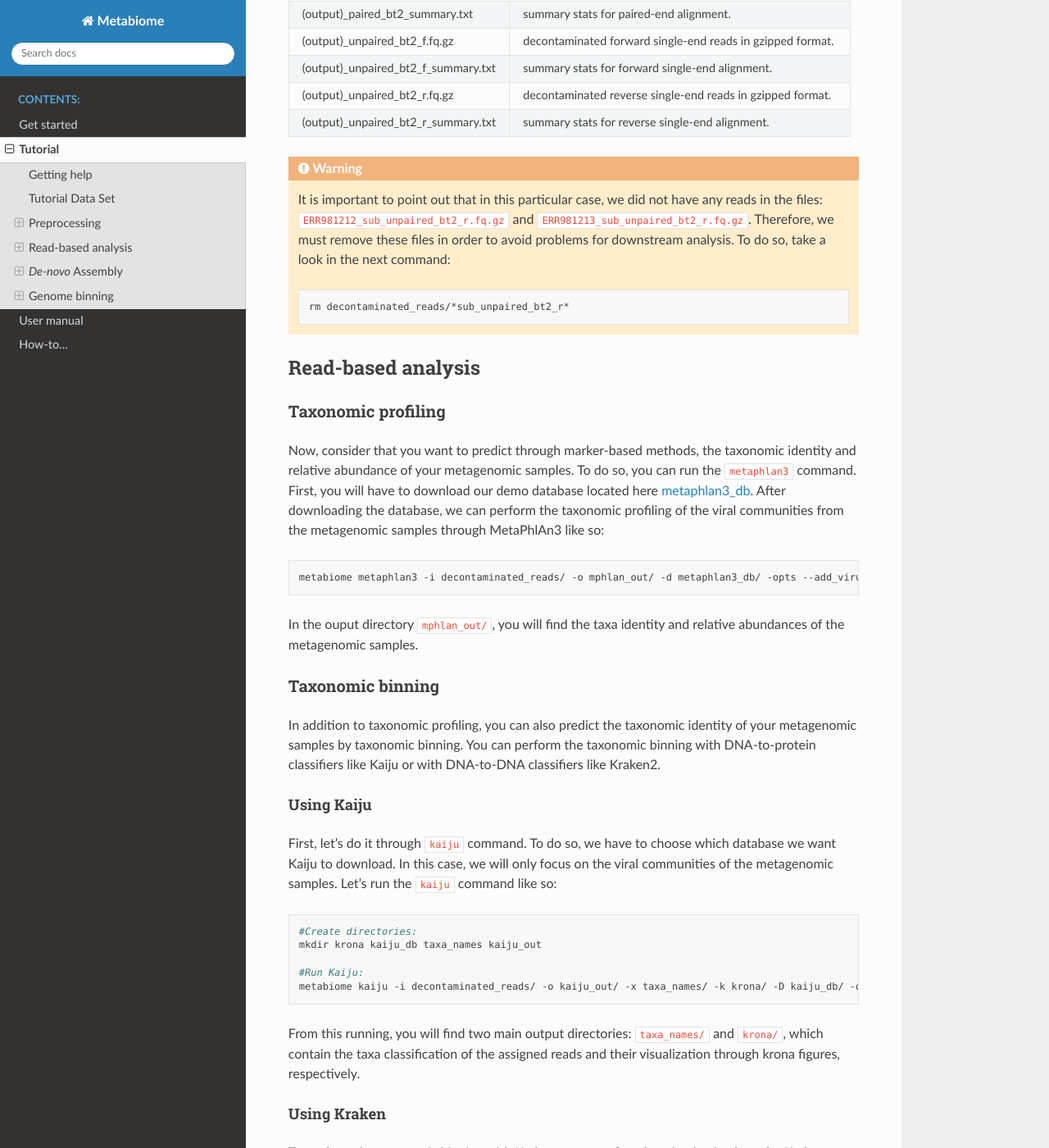
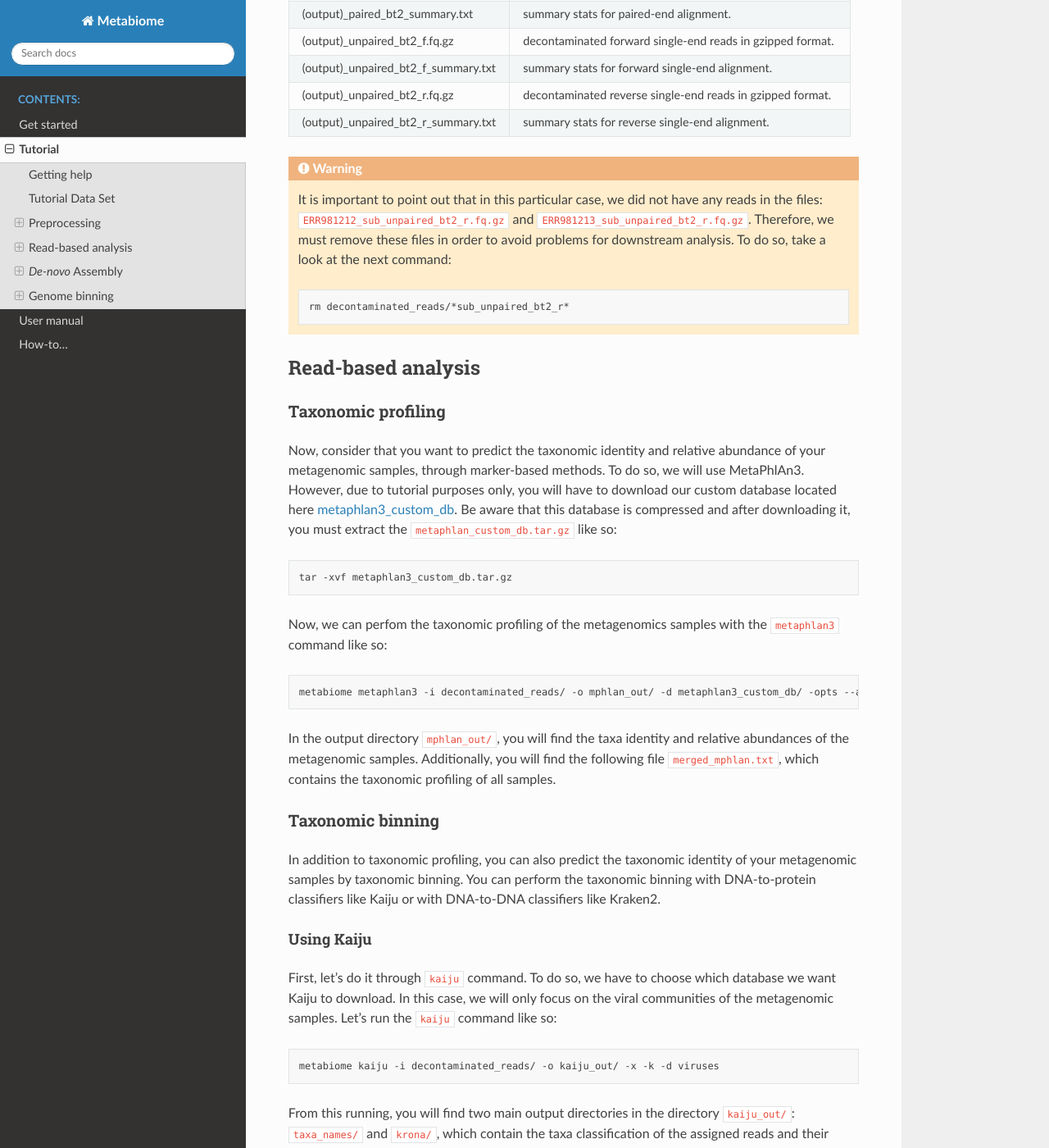
Before and after one commit to Nesper94/Metabiome, a Sphinx documentation site: the page built from documentation/source/tutorial.rst, in a window 1280 px wide and 1400 px high, scrolled down 2593 px. Shown: the whole window at 82% size. Built offline with Sphinx 7.4.7 and the Read the Docs theme 2.0.0, drawn with Linux system fonts in a browser that asks for light colours; some of the changed text lies outside the part shown.

Commit message:
Apply minor changes to metabiome tutorial
-Fix some grammar typos in the metabiome tutorial.
-Change the metabiome kaiju command to its latest form.
-Change the link ot the metaphlan3 database and add the command
lines in order to extract this database.

```diff
--- a/documentation/source/tutorial.rst
+++ b/documentation/source/tutorial.rst
@@ -140,7 +140,7 @@ For example, assume your output file prefix is output:
     we did not have any reads in the files: :file:`ERR981212_sub_unpaired_bt2_r.fq.gz`
     and :file:`ERR981213_sub_unpaired_bt2_r.fq.gz`. Therefore, we must
     remove these files in order to avoid problems for downstream analysis.
-    To do so, take a look in the next command:
+    To do so, take a look at the next command:
 
     .. code-block:: bash
 
@@ -152,19 +152,28 @@ Read-based analysis
 Taxonomic profiling
 -------------------
 
-Now, consider that you want to predict through marker-based methods, the taxonomic
-identity and relative abundance of your metagenomic samples. To do so, you can run
-the :code:`metaphlan3` command. First, you will have to download our demo
-database located here `metaphlan3_db <https://drive.google.com/drive/folders/1xNzSYTjSYlfycDsSC6_QM47y9Yid9Oe5?usp=sharing>`_.
-After downloading the database, we can perform the taxonomic profiling of the viral
-communities from the metagenomic samples through MetaPhlAn3 like so:
+Now, consider that you want to predict the taxonomic identity and relative
+abundance of your metagenomic samples, through marker-based methods. To do so,
+we will use MetaPhlAn3. However, due to tutorial purposes only, you will have
+to download our custom database located here `metaphlan3_custom_db <https://drive.google.com/drive/folders/1xNzSYTjSYlfycDsSC6_QM47y9Yid9Oe5?usp=sharing>`_. Be aware that this database is
+compressed and after downloading it, you must extract the :file:`metaphlan_custom_db.tar.gz`
+like so:
 
 .. code-block:: bash
 
-    metabiome metaphlan3 -i decontaminated_reads/ -o mphlan_out/ -d metaphlan3_db/ -opts --add_viruses --ignore_eukaryotes --ignore_bacteria --ignore_archaea
+    tar -xvf metaphlan3_custom_db.tar.gz
 
-In the ouput directory :file:`mphlan_out/`, you will find the taxa identity and
-relative abundances of the metagenomic samples.
+Now, we can perfom the taxonomic profiling of the metagenomics samples with the
+:code:`metaphlan3` command like so:
+
+.. code-block:: bash
+
+    metabiome metaphlan3 -i decontaminated_reads/ -o mphlan_out/ -d metaphlan3_custom_db/ -opts --add_viruses --ignore_eukaryotes --ignore_bacteria --ignore_archaea
+
+In the output directory :file:`mphlan_out/`, you will find the taxa identity and
+relative abundances of the metagenomic samples. Additionally, you will find the
+following file :file:`merged_mphlan.txt`, which contains the taxonomic profiling
+of all samples.
 
 
 Taxonomic binning
@@ -185,15 +194,12 @@ focus on the viral communities of the metagenomic samples. Let's run the
 
 .. code-block:: bash
 
-    #Create directories:
-    mkdir krona kaiju_db taxa_names kaiju_out
+    metabiome kaiju -i decontaminated_reads/ -o kaiju_out/ -x -k -d viruses
 
-    #Run Kaiju:
-    metabiome kaiju -i decontaminated_reads/ -o kaiju_out/ -x taxa_names/ -k krona/ -D kaiju_db/ -d viruses
-
-From this running, you will find two main output directories:
-:file:`taxa_names/` and :file:`krona/`, which contain the taxa classification of
-the assigned reads and their visualization through krona figures, respectively.
+From this running, you will find two main output directories in the directory
+:file:`kaiju_out/`: :file:`taxa_names/` and :file:`krona/`, which contain
+the taxa classification of the assigned reads and their visualization through
+krona figures, respectively.
 
 Using Kraken
 ............
```
Also changed, not shown: other parts of documentation/source/tutorial.rst (+13 -9 lines).
